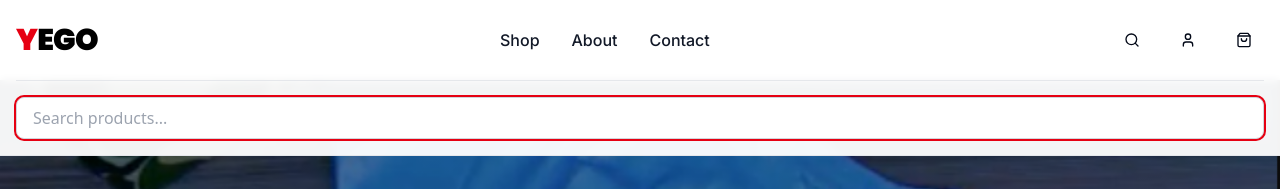
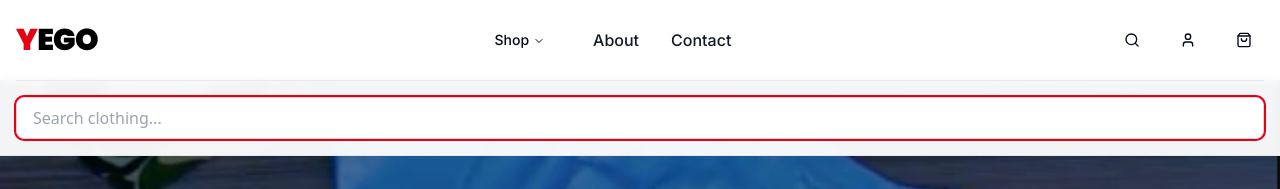
Before and after one commit to judeotine/yego, a React (Vite) app: page / in a window 1280 px wide. Both pictures are taken after a click on the button 1132 px from the left and 40 px from the top of the page. Shown: the top 189 px of the page. Built offline with nearby package versions, Linux system fonts and the light colour scheme.

Commit message:
Enhance Header component with improved navigation and responsive design

```diff
--- a/src/components/layout/Header.tsx
+++ b/src/components/layout/Header.tsx
@@ -2,9 +2,17 @@
 import { useState } from 'react';
 import { Link, useLocation } from 'react-router-dom';
 import { motion, AnimatePresence } from 'framer-motion';
-import { ShoppingBag, Menu, X, User, Search } from 'lucide-react';
+import { ShoppingBag, Menu, X, User, Search, ChevronDown } from 'lucide-react';
 import { useStore } from '@/store/useStore';
 import { Button } from '@/components/ui/button';
+import {
+  NavigationMenu,
+  NavigationMenuContent,
+  NavigationMenuItem,
+  NavigationMenuLink,
+  NavigationMenuList,
+  NavigationMenuTrigger,
+} from '@/components/ui/navigation-menu';
 
 const Header = () => {
   const location = useLocation();
@@ -12,9 +20,18 @@ const Header = () => {
   const [isSearchOpen, setIsSearchOpen] = useState(false);
 
   const navigation = [
-    { name: 'Shop', href: '/shop' },
     { name: 'About', href: '/about' },
     { name: 'Contact', href: '/contact' },
+  ];
+
+  const clothingCategories = [
+    { name: 'All Clothing', href: '/shop/clothing' },
+    { name: 'New Arrivals', href: '/shop/new' },
+    { name: 'T-Shirts', href: '/shop/tshirts' },
+    { name: 'Hoodies', href: '/shop/hoodies' },
+    { name: 'Pants', href: '/shop/pants' },
+    { name: 'Jackets', href: '/shop/jackets' },
+    { name: 'Sale', href: '/shop/sale' },
   ];
 
   return (
@@ -48,6 +65,32 @@ const Header = () => {
 
           {/* Desktop Navigation */}
           <nav className="hidden lg:flex items-center space-x-8">
+            <NavigationMenu>
+              <NavigationMenuList>
+                <NavigationMenuItem>
+                  <NavigationMenuTrigger className="font-inter font-medium hover:text-yego-red">
+                    Shop
+                  </NavigationMenuTrigger>
+                  <NavigationMenuContent>
+                    <div className="w-64 p-4 bg-white">
+                      <div className="space-y-2">
+                        {clothingCategories.map((category) => (
+                          <NavigationMenuLink key={category.name} asChild>
+                            <Link
+                              to={category.href}
+                              className="block px-3 py-2 text-sm font-inter hover:bg-gray-100 hover:text-yego-red rounded-md transition-colors"
+                            >
+                              {category.name}
+                            </Link>
+                          </NavigationMenuLink>
+                        ))}
+                      </div>
+                    </div>
+                  </NavigationMenuContent>
+                </NavigationMenuItem>
+              </NavigationMenuList>
+            </NavigationMenu>
+
             {navigation.map((item) => (
               <Link
                 key={item.name}
@@ -112,7 +155,7 @@ const Header = () => {
             >
               <input
                 type="text"
-                placeholder="Search products..."
+                placeholder="Search clothing..."
                 className="w-full px-4 py-2 border border-gray-300 rounded-lg focus:outline-none focus:ring-2 focus:ring-yego-red"
                 autoFocus
               />
@@ -131,6 +174,21 @@ const Header = () => {
             className="lg:hidden bg-white border-t border-gray-200"
           >
             <nav className="container mx-auto px-4 py-4 space-y-4">
+              <div>
+                <h3 className="font-poppins font-semibold text-lg mb-2">Shop Clothing</h3>
+                <div className="space-y-2 pl-4">
+                  {clothingCategories.map((category) => (
+                    <Link
+                      key={category.name}
+                      to={category.href}
+                      onClick={() => setIsMenuOpen(false)}
+                      className="block font-inter py-1 hover:text-yego-red transition-colors"
+                    >
+                      {category.name}
+                    </Link>
+                  ))}
+                </div>
+              </div>
               {navigation.map((item) => (
                 <Link
                   key={item.name}
@@ -144,7 +202,7 @@ const Header = () => {
               <div className="pt-4 border-t border-gray-200">
                 <input
                   type="text"
-                  placeholder="Search products..."
+                  placeholder="Search clothing..."
                   className="w-full px-4 py-2 border border-gray-300 rounded-lg focus:outline-none focus:ring-2 focus:ring-yego-red"
                 />
               </div>
```
